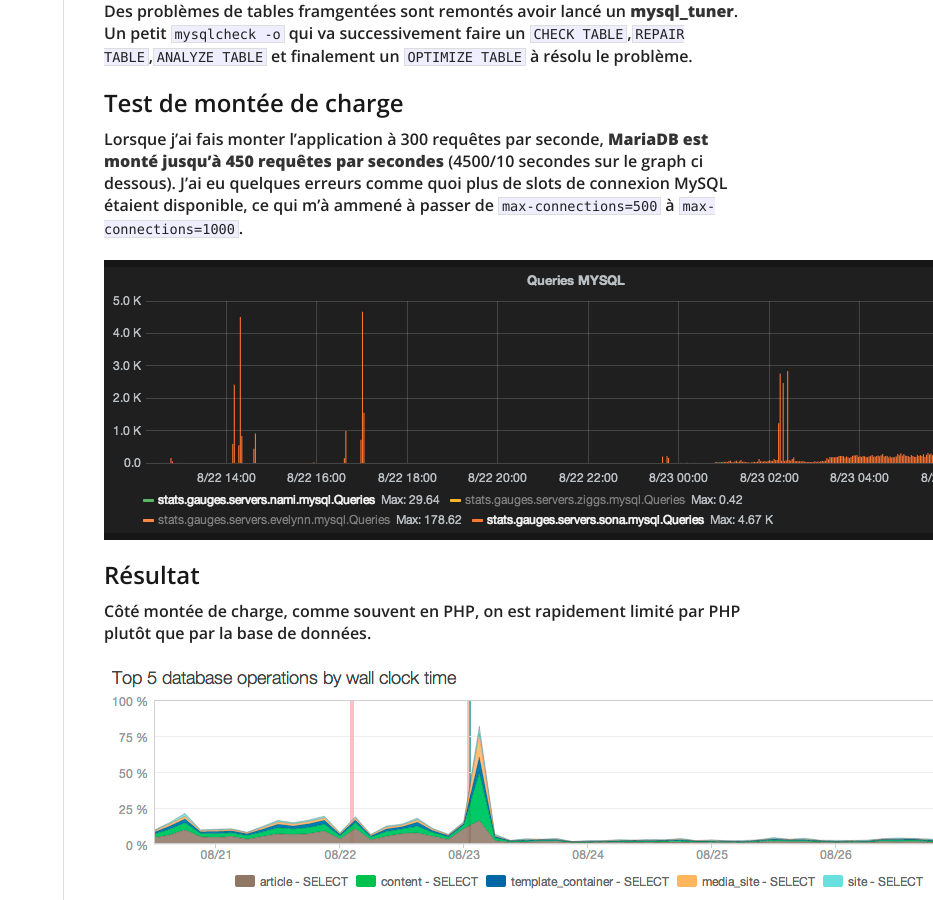
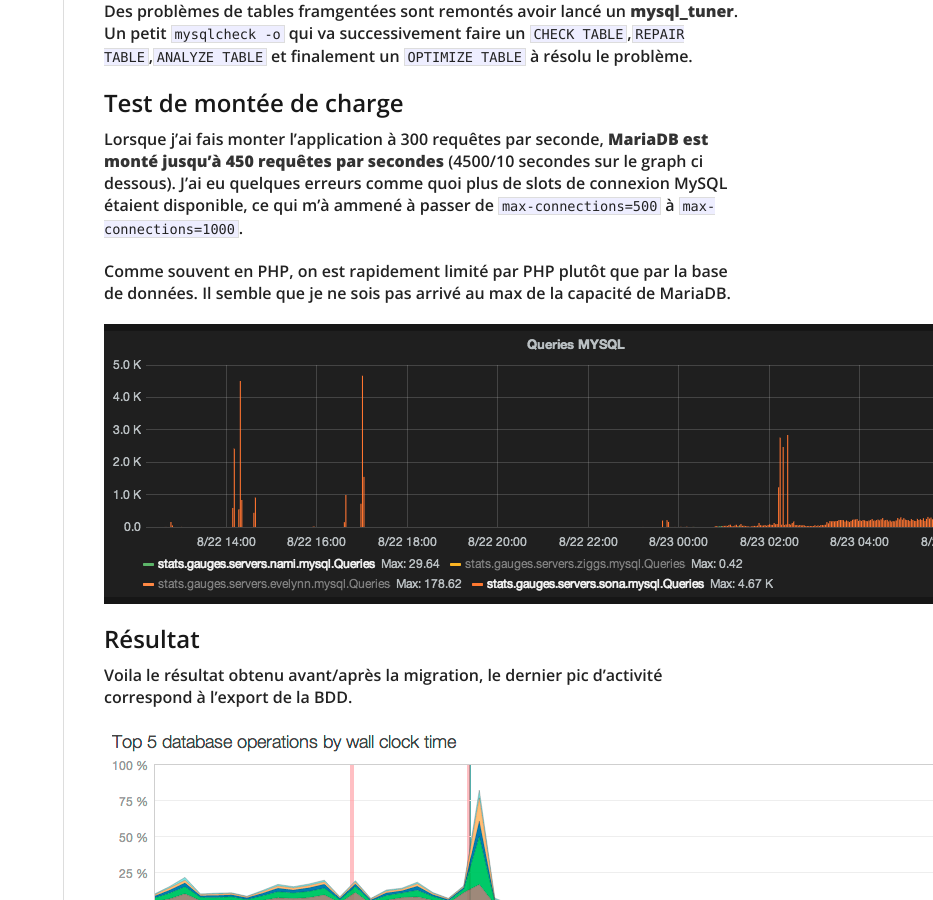
Before and after one commit to swanson/lagom, a Jekyll site: the page built from _posts/2014-08-27-migration-mysql.md, in a window 1280 px wide and 900 px high, scrolled down 2255 px. Shown: the whole window, without its empty margins (347-1280 px from the left). Built offline with Jekyll 4.4.1, drawn with Linux system fonts in a browser that asks for light colours; nearby versions of some CDN libraries; Markdown is read by kramdown in place of the engine named in the settings; comment, search, counter and statistics services are not loaded.

Commit message:
Article improvement

```diff
--- a/_posts/2014-08-27-migration-mysql.md
+++ b/_posts/2014-08-27-migration-mysql.md
@@ -91,15 +91,15 @@ Des problèmes de tables framgentées sont remontés avoir lancé un **mysql_tun
 
 Lorsque j'ai fais monter l'application à 300 requêtes par seconde, **MariaDB est monté jusqu'à 450 requêtes par secondes** (4500/10 secondes sur le graph ci dessous). J'ai eu quelques erreurs comme quoi plus de slots de connexion MySQL étaient disponible, ce qui m'à ammené à passer de `max-connections=500` à `max-connections=1000`.
 
+Comme souvent en PHP, on est rapidement limité par PHP plutôt que par la base de données. Il semble que je ne sois pas arrivé au max de la capacité de MariaDB.
+
 ![Idée initiale](/assets/images/db_monte_charge.png)
-
 
 ## Résultat
 
-Côté montée de charge, comme souvent en PHP, on est rapidement limité par PHP plutôt que par la base de données.
+Voila le résultat obtenu avant/après la migration, le dernier pic d'activité correspond à l'export de la BDD.
 
 ![Idée initiale](/assets/images/db_perf.png)
-
 
 Le temps de réponse de la base de donnée à été grandement améliorée, **on passe de 7ms à 0.3ms** soit un facteur **x23**
 
```
